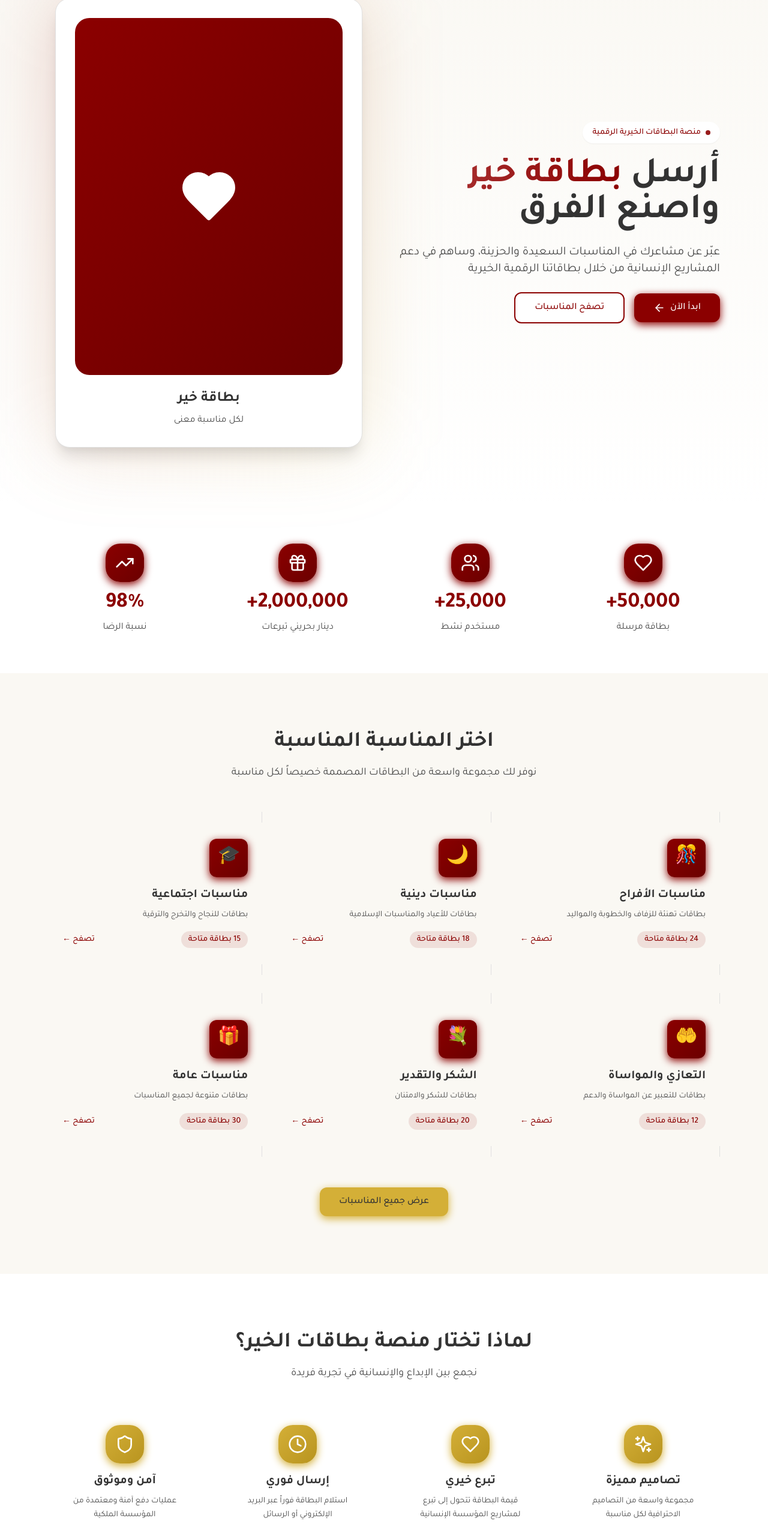
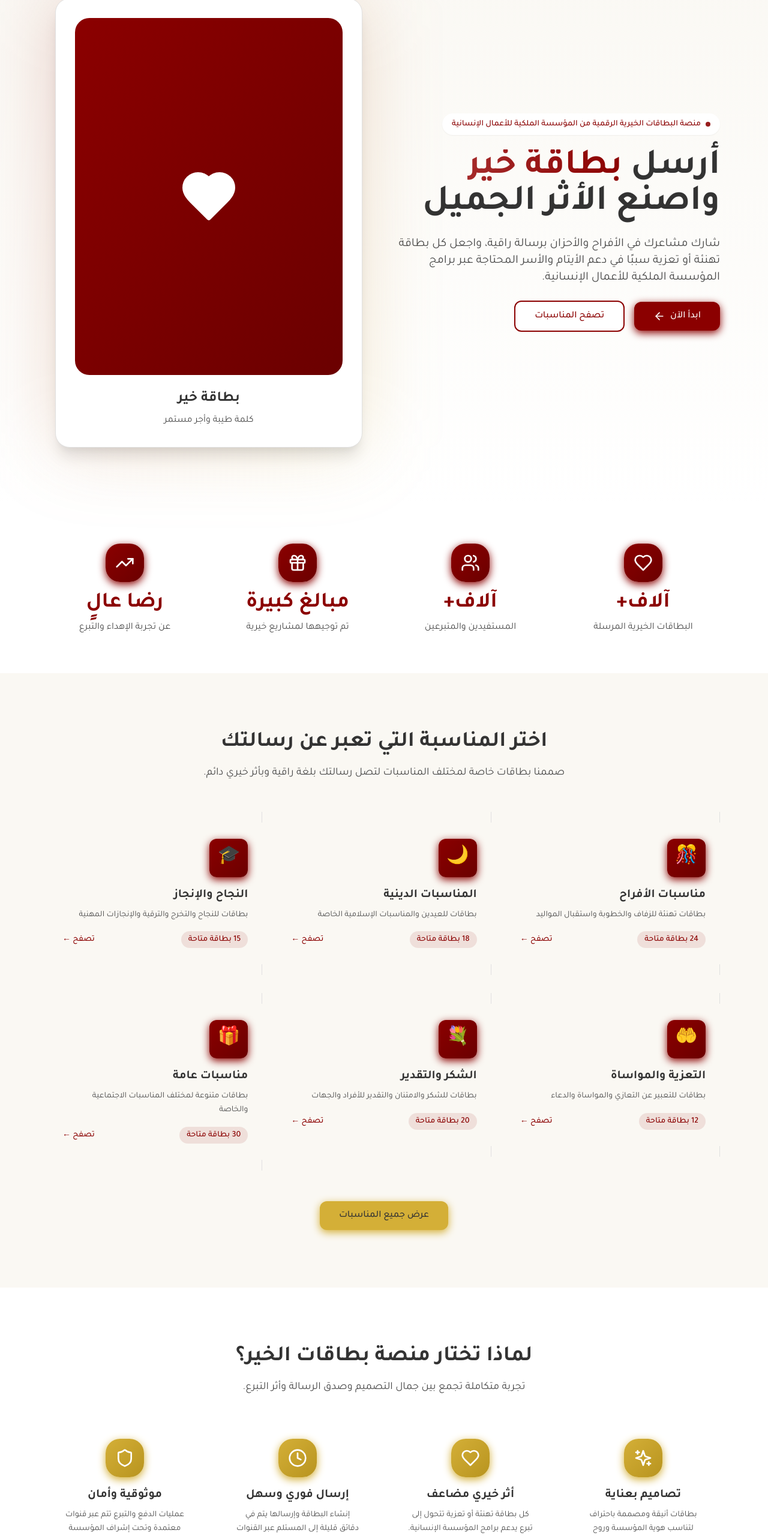
Before and after one commit to h77murad-droid/rhf-blessing-cards, a Next.js app: page / in a window 1280 px wide. Shown: the part 180-2740 px from the top of the page at 60% size. Built offline with nearby package versions, Linux system fonts and the light colour scheme.

Commit message:
Improve homepage Arabic content

```diff
--- a/app/page.tsx
+++ b/app/page.tsx
@@ -1,5 +1,14 @@
 import Link from 'next/link';
-import { Heart, Gift, Users, TrendingUp, ArrowLeft, Sparkles, Shield, Clock } from 'lucide-react';
+import {
+  Heart,
+  Gift,
+  Users,
+  TrendingUp,
+  ArrowLeft,
+  Sparkles,
+  Shield,
+  Clock,
+} from 'lucide-react';
 import Navbar from '@/components/Navbar';
 import Footer from '@/components/Footer';
 import OccasionCard from '@/components/OccasionCard';
@@ -8,42 +17,42 @@ export default function HomePage() {
   const occasions = [
     {
       title: 'مناسبات الأفراح',
-      description: 'بطاقات تهنئة للزفاف والخطوبة والمواليد',
+      description: 'بطاقات تهنئة للزفاف والخطوبة واستقبال المواليد',
       icon: '🎊',
       count: 24,
       href: '/cards/celebrations',
     },
     {
-      title: 'مناسبات دينية',
-      description: 'بطاقات للأعياد والمناسبات الإسلامية',
+      title: 'المناسبات الدينية',
+      description: 'بطاقات للعيدين والمناسبات الإسلامية الخاصة',
       icon: '🌙',
       count: 18,
       href: '/cards/religious',
     },
     {
-      title: 'مناسبات اجتماعية',
-      description: 'بطاقات للنجاح والتخرج والترقية',
+      title: 'النجاح والإنجاز',
+      description: 'بطاقات للنجاح والتخرج والترقية والإنجازات المهنية',
       icon: '🎓',
       count: 15,
       href: '/cards/social',
     },
     {
-      title: 'التعازي والمواساة',
-      description: 'بطاقات للتعبير عن المواساة والدعم',
+      title: 'التعزية والمواساة',
+      description: 'بطاقات للتعبير عن التعازي والمواساة والدعاء',
       icon: '🤲',
       count: 12,
       href: '/cards/condolences',
     },
     {
       title: 'الشكر والتقدير',
-      description: 'بطاقات للشكر والامتنان',
+      description: 'بطاقات للشكر والامتنان والتقدير للأفراد والجهات',
       icon: '💐',
       count: 20,
       href: '/cards/appreciation',
     },
     {
       title: 'مناسبات عامة',
-      description: 'بطاقات متنوعة لجميع المناسبات',
+      description: 'بطاقات متنوعة لمختلف المناسبات الاجتماعية والخاصة',
       icon: '🎁',
       count: 30,
       href: '/cards/general',
@@ -51,32 +60,32 @@ export default function HomePage() {
   ];
 
   const stats = [
-    { icon: Heart, value: '50,000+', label: 'بطاقة مرسلة' },
-    { icon: Users, value: '25,000+', label: 'مستخدم نشط' },
-    { icon: Gift, value: '2,000,000+', label: 'دينار بحريني تبرعات' },
-    { icon: TrendingUp, value: '98%', label: 'نسبة الرضا' },
+    { icon: Heart, value: 'آلاف+', label: 'البطاقات الخيرية المرسلة' },
+    { icon: Users, value: 'آلاف+', label: 'المستفيدين والمتبرعين' },
+    { icon: Gift, value: 'مبالغ كبيرة', label: 'تم توجيهها لمشاريع خيرية' },
+    { icon: TrendingUp, value: 'رضا عالٍ', label: 'عن تجربة الإهداء والتبرع' },
   ];
 
   const features = [
     {
       icon: Sparkles,
-      title: 'تصاميم مميزة',
-      description: 'مجموعة واسعة من التصاميم الاحترافية لكل مناسبة',
+      title: 'تصاميم بعناية',
+      description: 'بطاقات أنيقة ومصممة باحتراف لتناسب هوية المؤسسة وروح المناسبة.',
     },
     {
       icon: Heart,
-      title: 'تبرع خيري',
-      description: 'قيمة البطاقة تتحول إلى تبرع لمشاريع المؤسسة الإنسانية',
+      title: 'أثر خيري مضاعف',
+      description: 'كل بطاقة تهنئة أو تعزية تتحول إلى تبرع يدعم برامج المؤسسة الإنسانية.',
     },
     {
       icon: Clock,
-      title: 'إرسال فوري',
-      description: 'استلام البطاقة فوراً عبر البريد الإلكتروني أو الرسائل',
+      title: 'إرسال فوري وسهل',
+      description: 'إنشاء البطاقة وإرسالها يتم في دقائق قليلة إلى المستلم عبر القنوات المتاحة.',
     },
     {
       icon: Shield,
-      title: 'آمن وموثوق',
-      description: 'عمليات دفع آمنة ومعتمدة من المؤسسة الملكية',
+      title: 'موثوقية وأمان',
+      description: 'عمليات الدفع والتبرع تتم عبر قنوات معتمدة وتحت إشراف المؤسسة الملكية للأعمال الإنسانية.',
     },
   ];
 
@@ -92,19 +101,23 @@ export default function HomePage() {
               {/* Text Content */}
               <div className="space-y-6 text-center lg:text-right animate-fade-in">
                 <div className="inline-flex items-center gap-2 px-4 py-2 bg-white rounded-full shadow-sm">
-                  <span className="w-2 h-2 bg-maroon rounded-full animate-pulse"></span>
-                  <span className="text-sm font-medium text-maroon">منصة البطاقات الخيرية الرقمية</span>
+                  <span className="w-2 h-2 bg-maroon rounded-full animate-pulse" />
+                  <span className="text-sm font-medium text-maroon">
+                    منصة البطاقات الخيرية الرقمية من المؤسسة الملكية للأعمال الإنسانية
+                  </span>
                 </div>
 
                 <h1 className="text-4xl md:text-5xl lg:text-6xl font-bold text-gray-dark leading-tight">
                   أرسل{' '}
                   <span className="text-gradient-maroon">بطاقة خير</span>
                   <br />
-                  واصنع الفرق
+                  واصنع الأثر الجميل
                 </h1>
 
                 <p className="text-lg md:text-xl text-gray leading-relaxed max-w-2xl mx-auto lg:mx-0">
-                  عبّر عن مشاعرك في المناسبات السعيدة والحزينة، وساهم في دعم المشاريع الإنسانية من خلال بطاقاتنا الرقمية الخيرية
+                  شارك مشاعرك في الأفراح والأحزان برسالة راقية، واجعل كل بطاقة تهنئة
+                  أو تعزية سببًا في دعم الأيتام والأسر المحتاجة عبر برامج المؤسسة
+                  الملكية للأعمال الإنسانية.
                 </p>
 
                 <div className="flex flex-col sm:flex-row items-center justify-center lg:justify-start gap-4">
@@ -121,14 +134,14 @@ export default function HomePage() {
               {/* Hero Image/Illustration */}
               <div className="relative animate-fade-in">
                 <div className="relative aspect-square max-w-lg mx-auto">
-                  <div className="absolute inset-0 bg-gradient-to-br from-maroon/20 to-gold/20 rounded-3xl blur-3xl"></div>
+                  <div className="absolute inset-0 bg-gradient-to-br from-maroon/20 to-gold/20 rounded-3xl blur-3xl" />
                   <div className="relative bg-white rounded-3xl shadow-xl p-8 border border-gray-lighter">
                     <div className="aspect-card bg-gradient-to-br from-maroon to-maroon-dark rounded-2xl flex items-center justify-center">
                       <Heart className="w-24 h-24 text-white" fill="currentColor" />
                     </div>
                     <div className="mt-6 text-center">
                       <div className="text-2xl font-bold text-gray-dark mb-2">بطاقة خير</div>
-                      <div className="text-gray">لكل مناسبة معنى</div>
+                      <div className="text-gray">كلمة طيبة وأجر مستمر</div>
                     </div>
                   </div>
                 </div>
@@ -142,11 +155,17 @@ export default function HomePage() {
           <div className="container-custom">
             <div className="grid grid-cols-2 lg:grid-cols-4 gap-8">
               {stats.map((stat, index) => (
-                <div key={index} className="text-center animate-fade-in" style={{ animationDelay: `${index * 100}ms` }}>
+                <div
+                  key={index}
+                  className="text-center animate-fade-in"
+                  style={{ animationDelay: `${index * 100}ms` }}
+                >
                   <div className="inline-flex items-center justify-center w-16 h-16 bg-gradient-to-br from-maroon to-maroon-dark rounded-2xl mb-4 shadow-maroon">
                     <stat.icon className="w-8 h-8 text-white" />
                   </div>
-                  <div className="text-3xl md:text-4xl font-bold text-maroon mb-2">{stat.value}</div>
+                  <div className="text-3xl md:text-4xl font-bold text-maroon mb-2">
+                    {stat.value}
+                  </div>
                   <div className="text-gray text-sm md:text-base">{stat.label}</div>
                 </div>
               ))}
@@ -159,16 +178,20 @@ export default function HomePage() {
           <div className="container-custom">
             <div className="text-center mb-12">
               <h2 className="text-3xl md:text-4xl font-bold text-gray-dark mb-4">
-                اختر المناسبة المناسبة
+                اختر المناسبة التي تعبر عن رسالتك
               </h2>
               <p className="text-lg text-gray max-w-2xl mx-auto">
-                نوفر لك مجموعة واسعة من البطاقات المصممة خصيصاً لكل مناسبة
+                صممنا بطاقات خاصة لمختلف المناسبات لتصل رسالتك بلغة راقية وبأثر خيري دائم.
               </p>
             </div>
 
             <div className="grid sm:grid-cols-2 lg:grid-cols-3 gap-6">
               {occasions.map((occasion, index) => (
-                <div key={index} className="animate-fade-in" style={{ animationDelay: `${index * 100}ms` }}>
+                <div
+                  key={index}
+                  className="animate-fade-in"
+                  style={{ animationDelay: `${index * 100}ms` }}
+                >
                   <OccasionCard {...occasion} />
                 </div>
               ))}
@@ -190,7 +213,7 @@ export default function HomePage() {
                 لماذا تختار منصة بطاقات الخير؟
               </h2>
               <p className="text-lg text-gray max-w-2xl mx-auto">
-                نجمع بين الإبداع والإنسانية في تجربة فريدة
+                تجربة متكاملة تجمع بين جمال التصميم وصدق الرسالة وأثر التبرع.
               </p>
             </div>
 
@@ -217,21 +240,41 @@ export default function HomePage() {
           <div className="container-custom">
             <div className="text-center mb-12">
               <h2 className="text-3xl md:text-4xl font-bold text-gray-dark mb-4">
-                كيف يعمل؟
+                كيف تعمل المنصة؟
               </h2>
               <p className="text-lg text-gray max-w-2xl mx-auto">
-                أربع خطوات بسيطة لإرسال بطاقة خير
+                أربع خطوات بسيطة تجعل من رسالتك تحية جميلة وتبرعًا يصل لمستحقيه.
               </p>
             </div>
 
             <div className="grid md:grid-cols-2 lg:grid-cols-4 gap-8">
               {[
-                { step: '1', title: 'اختر المناسبة', description: 'تصفح المناسبات واختر البطاقة المناسبة' },
-                { step: '2', title: 'خصص البطاقة', description: 'أضف رسالتك الشخصية واختر التصميم' },
-                { step: '3', title: 'أتمم الدفع', description: 'ادفع بأمان وساهم في مشاريع خيرية' },
-                { step: '4', title: 'أرسل البطاقة', description: 'سيتم إرسال البطاقة فوراً للمستلم' },
+                {
+                  step: '1',
+                  title: 'اختر المناسبة',
+                  description: 'تصفح المناسبات المتاحة واختر البطاقة الأقرب لرسالتك.',
+                },
+                {
+                  step: '2',
+                  title: 'خصص البطاقة',
+                  description: 'اكتب رسالتك، واختر التصميم المناسب وطريقة الإرسال.',
+                },
+                {
+                  step: '3',
+                  title: 'أتمم التبرع',
+                  description: 'قم بالدفع بأمان، وتُوجَّه قيمة البطاقة لمشاريع المؤسسة.',
+                },
+                {
+                  step: '4',
+                  title: 'أرسل البطاقة',
+                  description: 'تصل البطاقة بشكل فوري للمستلم عبر القنوات المتاحة.',
+                },
               ].map((item, index) => (
-                <div key={index} className="relative animate-fade-in" style={{ animationDelay: `${index * 150}ms` }}>
+                <div
+                  key={index}
+                  className="relative animate-fade-in"
+                  style={{ animationDelay: `${index * 150}ms` }}
+                >
                   <div className="bg-white rounded-xl p-6 shadow-md hover:shadow-lg transition-shadow duration-base">
                     <div className="w-12 h-12 bg-gradient-to-br from-maroon to-maroon-dark rounded-xl flex items-center justify-center text-white font-bold text-xl mb-4 shadow-maroon">
                       {item.step}
@@ -240,7 +283,7 @@ export default function HomePage() {
                     <p className="text-gray text-sm leading-relaxed">{item.description}</p>
                   </div>
                   {index < 3 && (
-                    <div className="hidden lg:block absolute top-1/2 left-[-2rem] w-8 h-0.5 bg-gradient-to-l from-maroon/20 to-transparent"></div>
+                    <div className="hidden lg:block absolute top-1/2 left-[-2rem] w-8 h-0.5 bg-gradient-to-l from-maroon/20 to-transparent" />
                   )}
                 </div>
               ))}
@@ -256,10 +299,14 @@ export default function HomePage() {
                 ابدأ رحلتك الخيرية اليوم
               </h2>
               <p className="text-lg md:text-xl text-white/90 leading-relaxed">
-                انضم لآلاف المستخدمين الذين يصنعون الفرق من خلال بطاقات الخير
+                كن جزءًا من قصة خير، واجعل رسائلك الودية وسيلة لدعم من هم في حاجة إلى العون
+                والرعاية.
               </p>
               <div className="flex flex-col sm:flex-row items-center justify-center gap-4 pt-4">
-                <Link href="/cards/all" className="btn-secondary w-full sm:w-auto text-lg px-12 py-4">
+                <Link
+                  href="/cards/all"
+                  className="btn-secondary w-full sm:w-auto text-lg px-12 py-4"
+                >
                   أرسل بطاقتك الأولى
                   <ArrowLeft className="w-5 h-5 mr-2" />
                 </Link>
```
